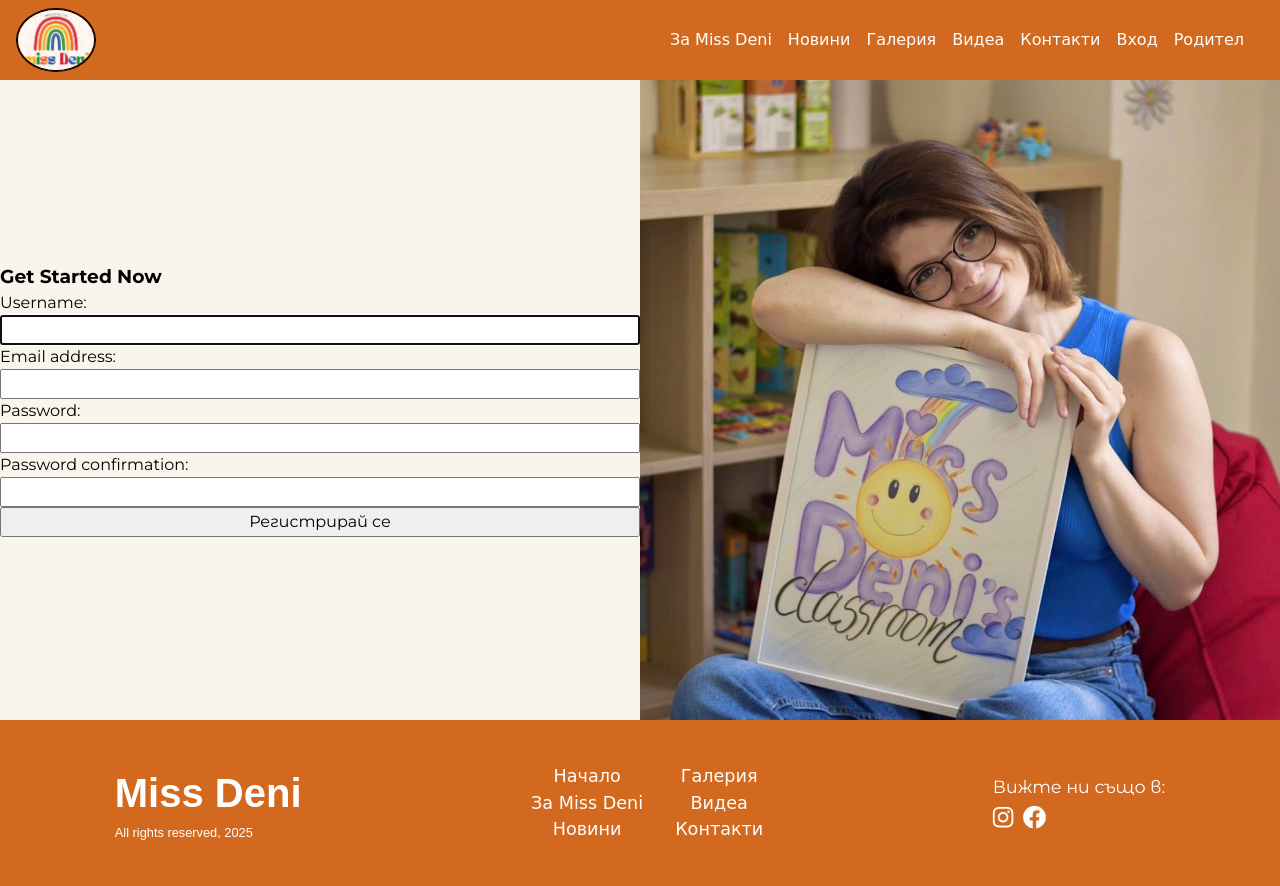
After one commit to Mario-Lupo-Ciaponi/Miss_Deni, a Django app: page /accounts/register/ in a window 1280 px wide. The commit adds this page. Run offline with Django 5.2, Linux system fonts and the light colour scheme; some libraries are stand-ins or nearby versions; some web fonts are replaced.

Commit message:
Feat: made the structure of register page, created view and form for register.

```diff
--- /dev/null
+++ b/accounts/forms.py
@@ -0,0 +1,14 @@
+from django.contrib.auth import get_user_model
+from django.contrib.auth.forms import UserCreationForm
+
+
+UserModel = get_user_model()
+
+
+class UserRegistrationForm(UserCreationForm):
+    class Meta:
+        model = UserModel
+        fields = [
+            "username",
+            "email",
+        ]
--- /dev/null
+++ b/accounts/urls.py
@@ -0,0 +1,8 @@
+from django.contrib.auth.views import LoginView
+from django.urls import path
+from . import views
+
+urlpatterns = [
+    path("register/", views.RegisterView.as_view(), name="register"),
+    path("login/", LoginView.as_view(), name="login"),
+]
--- a/accounts/views.py
+++ b/accounts/views.py
@@ -1,3 +1,11 @@
 from django.shortcuts import render
+from django.urls import reverse_lazy
+from django.views.generic import CreateView
 
-# Create your views here.
+from accounts.forms import UserRegistrationForm
+
+
+class RegisterView(CreateView):
+    form_class = UserRegistrationForm
+    template_name = "registration/registration-form.html"
+    success_url = reverse_lazy("login")
--- a/missDeni/urls.py
+++ b/missDeni/urls.py
@@ -24,6 +24,7 @@
     path('admin/', admin.site.urls),
     path("", include("common.urls")),
     path("posts/", include("posts.urls")),
+    path("accounts/", include("accounts.urls")),
 ]
 
 if settings.DEBUG:
--- a/static/styles/common/base.css
+++ b/static/styles/common/base.css
@@ -1,6 +1,9 @@
 @import "navbar.css";
 @import "footer.css";
 
+@import url("https://fonts.googleapis.com/css2?family=Montserrat:ital,wght@0,100..900;1,100..900&display=swap");
+
 body {
   background-color: #FAF5EC;
+  font-family: "Montserrat", sans-serif;
 }
--- /dev/null
+++ b/static/styles/registration/register-form.css
@@ -0,0 +1,28 @@
+.register-section {
+  display: flex;
+  justify-content: space-between;
+  align-items: center;
+}
+
+.register-section .form {
+  width: 45%;
+}
+
+.register-section .register-form {
+  display: flex;
+  flex-direction: column;
+}
+
+.register-section .form,
+.register-section .image-container{
+  flex-grow: 1;
+}
+
+.register-section .image-container {
+  width: 45%;
+}
+
+.register-section .image-container .image {
+  width: 100%;
+  height: auto;
+}
--- /dev/null
+++ b/templates/registration/registration-form.html
@@ -0,0 +1,34 @@
+{% extends "common/base.html" %}
+
+{% load static %}
+
+{% block styles %}
+  <link rel="stylesheet" href="{% static "styles/registration/register-form.css" %}">
+{% endblock %}
+
+{% block title %}
+	Регистрация
+{% endblock %}
+
+{% block content %}
+  <section class="register-section">
+    <article class="form">
+
+      <h1 class="register-title">Get Started Now</h1>
+      <form class="register-form" method="post">
+        {% csrf_token %}
+
+        {% for field in form %}
+          {{ field.label_tag }}
+          {{ field }}
+        {% endfor %}
+
+        <button>Регистрирай се</button>
+      </form>
+    </article>
+    <div class="image-container">
+      <img class="image" src="{% static "images/miss.jpg" %}" alt="Снимка на мис Дени">
+    </div>
+  </section>
+
+{% endblock %}
```
Also changed, not shown: static/styles/common/contact.css (+6 -1 lines), templates/registration/login.html (added, +31 -0 lines), static/images/login-image.jpg (added), static/images/miss.jpg (added).
